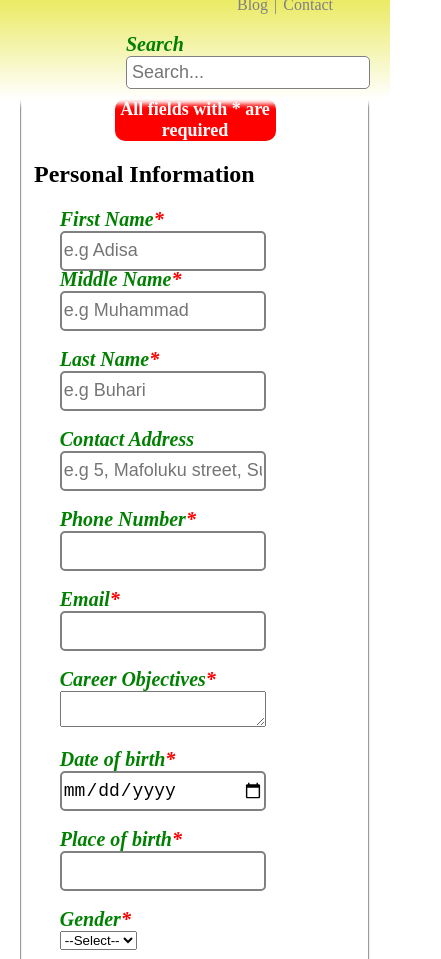
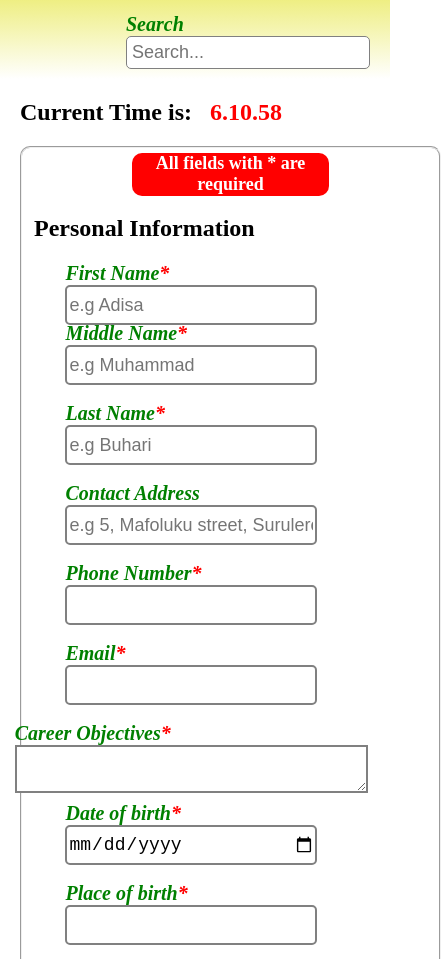
Before and after one commit to horler408/cv_template, a website: page CV_template/indexCV.html in a window 390 px wide. Shown: the part 226-1185 px from the top of the page, 441 px wide, since content can reach past the window. Drawn offline with Linux system fonts and the light colour scheme.

Commit message:
The removal of fixed nav bar

```diff
--- a/CV_template/indexCV.html
+++ b/CV_template/indexCV.html
@@ -72,7 +72,7 @@
 			</div>
 			<div class="item">
 				<label for=career-objectives>Career Objectives<span>*</span></label>
-				<textarea id="career-objectives" cols="50" rows="" required></textarea>
+				<textarea id="career-objectives" cols="30" rows="" required></textarea>
 			</div>
 			<div class="item">
 				<label for="dob">Date of birth<span>*</span></label>
--- a/css/style.css
+++ b/css/style.css
@@ -24,6 +24,7 @@ body {
 }
 
 .header-wrapper {
+    position: relative;
     border: 1px solid lightgreen;
     background-color: rgb(79,185,227);
     padding: 10px;
@@ -150,7 +151,7 @@ input[type=search] {
   width: 50%;
   margin-left: 20px;
   padding: 10px;
-  font-size: 20px;
+  font-size: 24px;
   line-height: 1.5em;
   color: #fff;
   font-weight: bolder;
@@ -230,6 +231,7 @@ textarea:focus {
 
 /*Footer*/
 .footer {
+    position: relative;
     background-image: linear-gradient(to bottom, white, #dddd00 50%, green);
     width: 100%;
     height: 200px;
@@ -258,11 +260,6 @@ textarea:focus {
 }
 
 @media screen and (max-width: 1024px) {
-  body {
-    width: 100%;
-    height: 100%;
-  }
-
   .content {
     width: 100%;
     margin-left: 10px;
--- a/css/stylesCV.css
+++ b/css/stylesCV.css
@@ -19,9 +19,8 @@ body {
 }
 
 .header-wrapper {
-	position: fixed;
+	position: relative;
 	width: 100%;
-	z-index: 2;
 	margin-top: -20px;
 	box-shadow: 2px 5px 5px white;
     background-color: rgb(79,185,227);
@@ -98,7 +97,6 @@ label {
 
 .container, .display-container {
 	position: relative;
-	top: 250px;
 	margin-top: 20px;
 }
 
@@ -151,7 +149,8 @@ input {
     outline: none;
 }
 
-input[type=select] {
+.item textarea, .item select {
+	border: 2px solid grey;
 	font-size: 18px;
 	outline: none;
 }
@@ -252,7 +251,7 @@ span {
 
 #time-stamp {
 	position: relative;
-	top: 250px;
+	margin-left: 20px;
 }
 
 #image {
@@ -308,7 +307,8 @@ span {
 		margin-top: 50px;
 	}
 
-	textarea {
-		width: 100%;
+	.item select {
+		width: 80%;
 	}
+
 }
--- a/jQueryVersion/styleQueryCV.css
+++ b/jQueryVersion/styleQueryCV.css
@@ -19,9 +19,8 @@ body {
 }
 
 .header-wrapper {
-	position: fixed;
+	position: relative;
 	width: 100%;
-	z-index: 2;
 	margin-top: -20px;
 	box-shadow: 2px 5px 5px white;
     background-color: rgb(79,185,227);
@@ -98,7 +97,6 @@ label {
 
 .container, .display-container {
 	position: relative;
-	top: 250px;
 	margin-top: 20px;
 }
 
@@ -151,7 +149,8 @@ input {
     outline: none;
 }
 
-input[type=select] {
+.item textarea, .item select {
+	border: 2px solid grey;
 	font-size: 18px;
 	outline: none;
 }
@@ -300,6 +299,10 @@ span {
     	height: 40px;
 	}
 
+	.item select {
+		width: 80%;
+	}
+
 	div+div {
     	margin: 20px;
 	}
```
